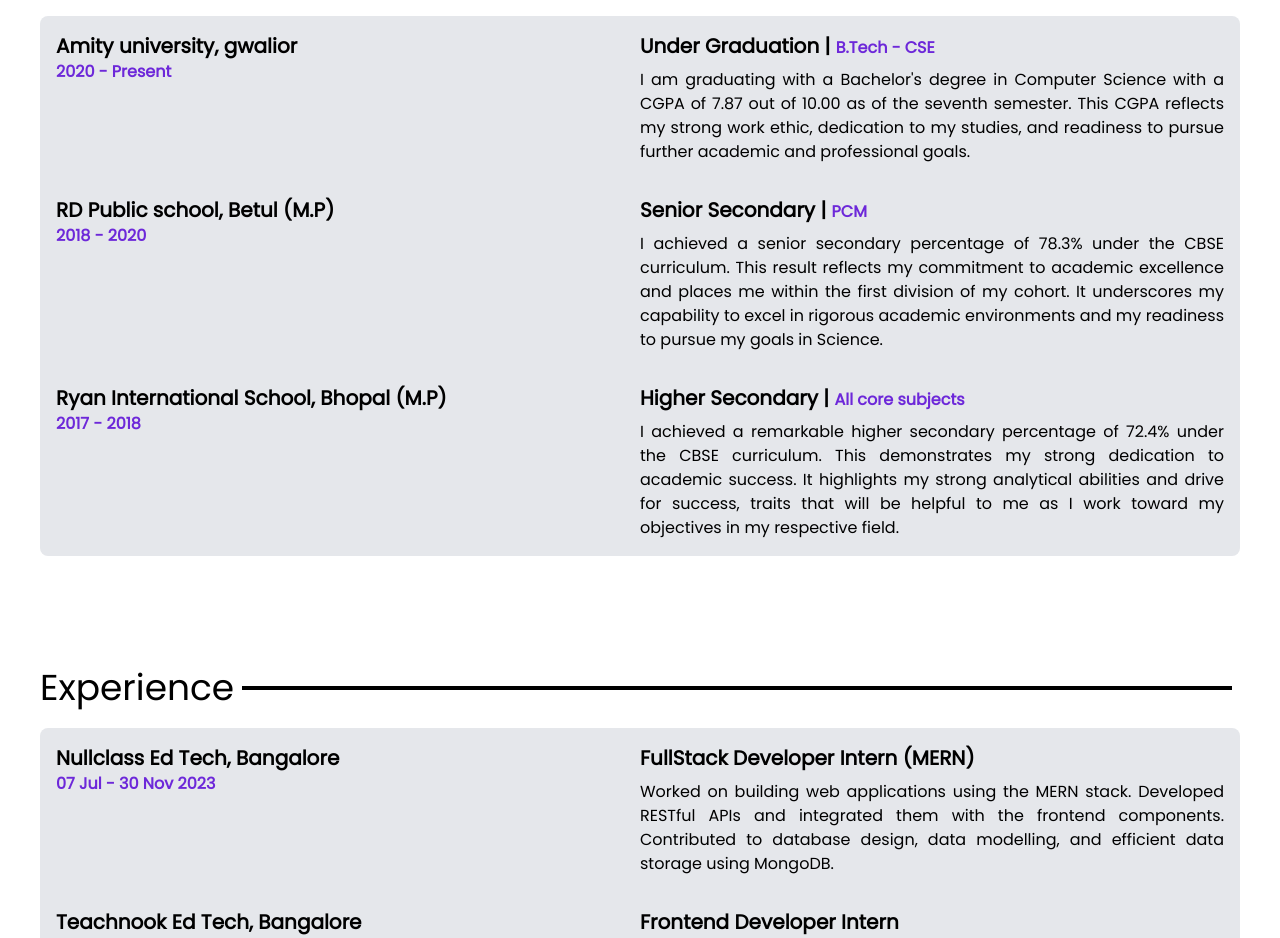
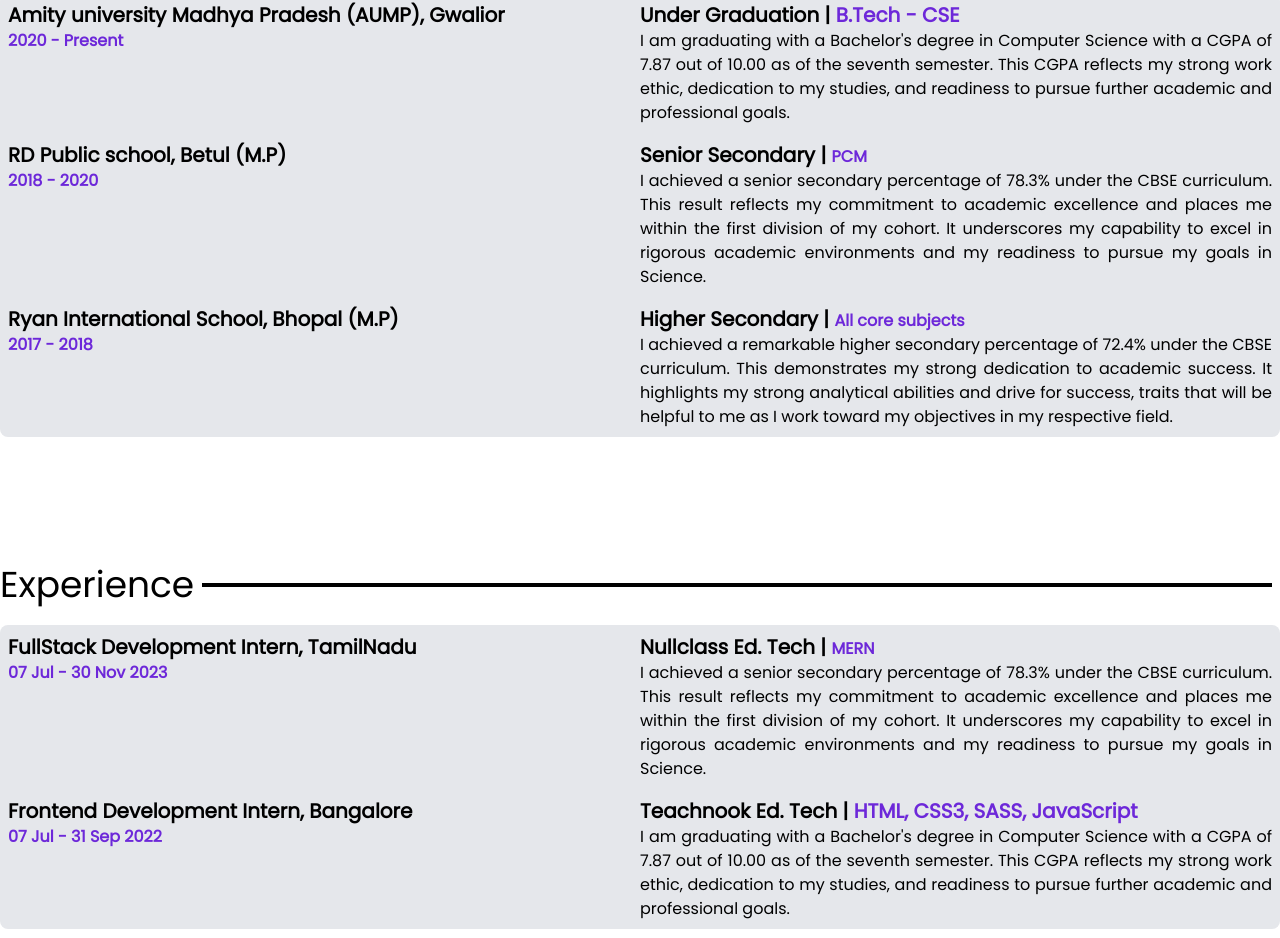
Before and after one commit to Rutuza/Vite-Portfolio, a React (Vite) app: page /about in a window 1280 px wide. Shown: the part 816-1754 px from the top of the page. Built offline with nearby package versions, Linux system fonts and the light colour scheme.

Commit message:
mobile view changed >>> about page

```diff
--- a/src/pages/About.jsx
+++ b/src/pages/About.jsx
@@ -11,7 +11,7 @@
 function About() {
   return (
 
-    <div className="p-10">
+    <div className="max-sm:p-2">
       <center className="text-4xl font-bold italic m-5">About Me</center>
 
       <section className="max-sm:text-justify max-sm:p-3 font-pop lg:flex lg:justify-between lg:items-center">
@@ -19,7 +19,7 @@
           <img src={pfp} alt="" srcset="" />
         </div>
 
-        <div className="font-pop max-sm:grid max-sm:grid-flow-row max-sm:justify-center max-sm:items-center sm:py-8 lg:w-1/2 lg:gap-2 lg:text-base">
+        <div className="relative font-pop max-sm:grid max-sm:grid-flow-row max-sm:justify-center max-sm:items-center sm:py-8 lg:w-1/2 lg:gap-2 lg:text-base">
           <div className="sm:text-justify">
             I am a Final year, Computer Science student at Amity University
             Madhya Pradesh, Gwalior. I have strong passion for Web
@@ -40,7 +40,7 @@
             </ul>
           </div>
           <div>
-            <button type="button" className="max-sm:block max-sm:m-auto sm:block sm:m-auto font-bold w-1/2 bg-black text-violet-400 text-center hover:bg-transparent hover:text-violet-900  hover:font-medium hover:border-black hover:border-2 border rounded-md p-3 max-sm:w-3/4">Download CV</button>
+            <button type="button" className="max-sm:block max-sm:m-auto sm:block sm:m-auto font-bold w-1/2 bg-black text-violet-400 text-center hover:bg-transparent hover:text-violet-900  hover:font-medium hover:border-black hover:border-2 border rounded-md p-3 max-sm:w-3/4 lg:absolute lg:left-0">Download CV</button>
           </div>
         </div>
 
@@ -56,18 +56,18 @@
 
         {/* <div className="m-0 text-violet-700 text-base max-sm:float-right max-sm:text-xs max-sm:absolute max-sm:right-2 max-sm:top-0">The journey where it all started</div> */}
 
-        <div className="mt-5 bg-gray-200 rounded-lg"> {/* container*/}
+        <div className="mt-5 lg:bg-gray-200 rounded-lg max-sm:grid max-sm:grid-flow-row max-sm:gap-10"> {/* container*/}
 
-          <div className="p-4 justify-between grid grid-flow-row max-sm:grid max-sm:grid-flow-row max-sm:gap-4 sm:grid sm:grid-flow-row sm:gap-4 md:flex md:flex-row md:justify-between"> {/* amity*/}
+          <div className="p-2 relative justify-between grid grid-flow-row max-sm:grid max-sm:grid-flow-row max-sm:gap-2 sm:grid sm:grid-flow-row sm:gap-4 md:flex md:flex-row md:justify-between max-sm:bg-gray-200 max-sm:rounded max-sm:h-[42vh]"> {/* amity*/}
             <div className="font-semibold">
-              <div className="text-xl max-sm:text-2xl">Amity university, gwalior</div>
-              <div className="text-violet-700">2020 - Present</div>
+              <div className="text-xl max-sm:text-base">Amity university Madhya Pradesh (AUMP), Gwalior</div>
+              <div className="text-violet-700 max-sm:text-xs max-sm:absolute max-sm:right-0 max-sm:bottom-2 max-sm:px-2">2020 - Present</div>
             </div>
             <div className="w-2/5 max-sm:w-fit sm:w-fit md:w-1/2">
-              <div className="text-xl font-semibold">
-                Under Graduation | <span className="text-violet-700 text-base">B.Tech - CSE</span>
+              <div className="text-xl font-semibold max-sm:absolute max-sm:bottom-7 max-sm:right-0 max-sm:text-xs max-sm:px-2 ">
+                Under Graduation | <span className="text-violet-700 text max-sm:text-xs-base">B.Tech - CSE</span>
               </div>
-              <div className="text-justify mt-2">
+              <div className="text-justify max-sm:text-sm">
               I am graduating with a Bachelor's degree in Computer Science with a CGPA of 7.87 out of 10.00 as of the seventh semester. This CGPA reflects my strong work ethic, dedication to my studies, and readiness to pursue further academic and professional goals.
               </div>
             </div>
@@ -75,16 +75,16 @@
 
          {/* rd 12th*/}
 
-          <div className="p-4 flex justify-between max-sm:grid max-sm:grid-flow-row max-sm:gap-4 sm:grid sm:grid-flow-row sm:gap-4 md:flex md:flex-row md:justify-between">  {/* rd */}
+          <div className="p-2 relative justify-between grid grid-flow-row max-sm:grid max-sm:grid-flow-row max-sm:gap-2 sm:grid sm:grid-flow-row sm:gap-4 md:flex md:flex-row md:justify-between max-sm:bg-gray-200 max-sm:rounded max-sm:h-[42vh]">  {/* rd */}
             <div className="font-semibold">
-              <div className="text-xl max-sm:text-2xl">RD Public school, Betul (M.P)</div>
-              <div className="text-violet-700">2018 - 2020</div>
+              <div className="text-xl max-sm:text-base">RD Public school, Betul (M.P)</div>
+              <div className="text-violet-700 max-sm:text-xs max-sm:absolute max-sm:right-0 max-sm:bottom-2 max-sm:px-2">2018 - 2020</div>
             </div>
             <div className="w-2/5 max-sm:w-fit sm:w-fit md:w-1/2">
-              <div className="text-xl font-semibold">
-                Senior Secondary | <span className="text-violet-700 text-base">PCM</span>
+              <div className="text-xl font-semibold max-sm:absolute max-sm:bottom-7 max-sm:right-0 max-sm:text-xs max-sm:px-2 ">
+                Senior Secondary | <span className="text-violet-700 text-base max-sm:text-xs">PCM</span>
               </div>
-              <div className="text-justify mt-2">
+              <div className="text-justify max-sm:text-sm">
               I achieved a senior secondary percentage of 78.3% under the CBSE curriculum. This result reflects my commitment to academic excellence and places me within the first division of my cohort. It underscores my capability to excel in rigorous academic environments and my readiness to pursue my goals in Science.
               </div>
             </div>
@@ -92,16 +92,16 @@
 
           {/* ryan */}
 
-          <div className="p-4 flex justify-between max-sm:grid max-sm:grid-flow-row max-sm:gap-4 sm:grid sm:grid-flow-row sm:gap-4 md:flex md:flex-row md:justify-between">  {/* ryan */}
-            <div className="font-semibold">
-              <div className="text-xl max-sm:text-2xl">Ryan International School, Bhopal (M.P)</div>
-              <div className="text-violet-700">2017 - 2018</div>
+          <div className="p-2 relative justify-between grid grid-flow-row max-sm:grid max-sm:grid-flow-row max-sm:gap-2 sm:grid sm:grid-flow-row sm:gap-4 md:flex md:flex-row md:justify-between max-sm:bg-gray-200 max-sm:rounded max-sm:h-[42vh]">  {/* ryan */}
+            <div className="font font-semibold">
+              <div className="text-xl max-sm:text-base">Ryan International School, Bhopal (M.P)</div>
+              <div className="text-violet-700 max-sm:text-xs max-sm:absolute max-sm:right-0 max-sm:bottom-2 max-sm:px-2">2017 - 2018</div>
             </div>
             <div className="w-2/5 max-sm:w-fit sm:w-fit md:w-1/2">
-              <div className="text-xl font-semibold">
-                Higher Secondary | <span className="text-violet-700 text-base">All core subjects</span>
+              <div className="text-xl font-semibold max-sm:absolute max-sm:bottom-7 max-sm:right-0 max-sm:text-xs max-sm:px-2 ">
+                Higher Secondary | <span className="text-violet-700 text-base max-sm:text-xs">All core subjects</span>
               </div>
-              <div className="text-justify mt-2">
+              <div className="text-justify max-sm:text-sm">
               I achieved a remarkable higher secondary percentage of 72.4% under the CBSE curriculum. This demonstrates my strong dedication to academic success. It highlights my strong analytical abilities and drive for success, traits that will be helpful to me as I work toward my objectives in my respective field.
 
               </div>
@@ -113,50 +113,46 @@
 
       {/* Experience section */}
 
-      <section className="py-12 font-pop">
-      <div className="flex items-center">
-          <div className="text-4xl font-medium text-left">Experience</div>
-          <div className="mx-2 w-full h-0 border-2 border-black"></div>
+
+      <section className="font-pop py-16" >
+        <div className="flex items-center max-sm:relative">
+          <div className="text-4xl font-medium text-left max-sm:text-3xl">Experience</div>
+          <div className="mx-2 w-full h-0 border-2 border-black "></div>
         </div>
 
-        <div className="mt-5 bg-gray-200 rounded-lg "> {/* container*/}
+        {/* <div className="m-0 text-violet-700 text-base max-sm:float-right max-sm:text-xs max-sm:absolute max-sm:right-2 max-sm:top-0">The journey where it all started</div> */}
 
-          <div className="p-4 flex justify-between max-sm:grid max-sm:grid-flow-row max-sm:gap-4 sm:grid sm:grid-flow-row sm:gap-4 md:flex md:flex-row md:justify-between"> {/* MERN internship*/}
+        {/* container*/}
+        <div className="mt-5 lg:bg-gray-200 rounded-lg max-sm:grid max-sm:grid-flow-row max-sm:gap-10">
+
+        {/* nullclass */}
+        <div className="p-2 relative justify-between grid grid-flow-row max-sm:grid max-sm:grid-flow-row max-sm:gap-2 sm:grid sm:grid-flow-row sm:gap-4 md:flex md:flex-row md:justify-between max-sm:bg-gray-200 max-sm:rounded max-sm:h-[42vh]">
             <div className="font-semibold">
-              <div className="text-xl">Nullclass Ed Tech, Bangalore</div>
-              <div className="text-violet-700">07 Jul - 30 Nov 2023</div>
+              <div className="text-xl max-sm:text-base">FullStack Development Intern, TamilNadu</div>
+              <div className="text-violet-700 max-sm:text-xs max-sm:absolute max-sm:right-0 max-sm:bottom-2 max-sm:px-2">07 Jul - 30 Nov 2023</div>
             </div>
             <div className="w-2/5 max-sm:w-fit sm:w-fit md:w-1/2">
-              <div className="text-xl font-semibold">
-                FullStack Developer Intern (MERN)
+              <div className="text-xl font-semibold max-sm:absolute max-sm:bottom-7 max-sm:right-0 max-sm:text-xs max-sm:px-2 ">
+                Nullclass Ed. Tech | <span className="text-violet-700 text-base max-sm:text-xs">MERN</span>
               </div>
-              <div className="text-justify mt-2">
-              Worked on building web applications using the
-              MERN stack. Developed RESTful APIs and integrated them with the frontend components. Contributed to database design, data modelling, and efficient data storage using MongoDB.
+              <div className="text-justify max-sm:text-sm">
+              I achieved a senior secondary percentage of 78.3% under the CBSE curriculum. This result reflects my commitment to academic excellence and places me within the first division of my cohort. It underscores my capability to excel in rigorous academic environments and my readiness to pursue my goals in Science.
               </div>
             </div>
           </div>
 
-         {/* teachnook */}
-
-          <div className="p-4 flex justify-between max-sm:grid max-sm:grid-flow-row max-sm:gap-4 sm:grid sm:grid-flow-row sm:gap-4 md:flex md:flex-row md:justify-between">  {/* teachnook internship*/}
+         {/* teachnook*/}
+          <div className="p-2 relative justify-between grid grid-flow-row max-sm:grid max-sm:grid-flow-row max-sm:gap-2 sm:grid sm:grid-flow-row sm:gap-4 md:flex md:flex-row md:justify-between max-sm:bg-gray-200 max-sm:rounded max-sm:h-[42vh]"> {/* teachnook*/}
             <div className="font-semibold">
-              <div className="text-xl">Teachnook Ed Tech, Bangalore</div>
-              <div className="text-violet-700">01 Jul - 31 Sep 2022</div>
+              <div className="text-xl max-sm:text-base">Frontend Development Intern, Bangalore</div>
+              <div className="text-violet-700 max-sm:text-xs max-sm:absolute max-sm:right-0 max-sm:bottom-2 max-sm:px-2">07 Jul - 31 Sep 2022</div>
             </div>
             <div className="w-2/5 max-sm:w-fit sm:w-fit md:w-1/2">
-              <div className="text-xl font-semibold">
-                Frontend Developer Intern
+              <div className="text-xl font-semibold max-sm:absolute max-sm:bottom-7 max-sm:right-0 max-sm:text-xs max-sm:px-2 ">
+                Teachnook Ed. Tech | <span className="text-violet-700 text max-sm:text-xs-base">HTML, CSS3, SASS, JavaScript</span>
               </div>
-              <div className="text-justify mt-2">
-              Collaborated with front-end development team to
-              implement highly responsive and intuitive web
-              interfaces resulting in a 45% reduction in bounce
-              rate and a 30% increase in user engagement
-              metrics. Gained hands-on experience in optimizing website
-              performance and ensuring cross-browser
-              compatibility. Assisted in converting wireframes and designs into functional web components using HTML, CSS and
-              JavaScript.
+              <div className="text-justify max-sm:text-sm">
+              I am graduating with a Bachelor's degree in Computer Science with a CGPA of 7.87 out of 10.00 as of the seventh semester. This CGPA reflects my strong work ethic, dedication to my studies, and readiness to pursue further academic and professional goals.
               </div>
             </div>
           </div>
```
